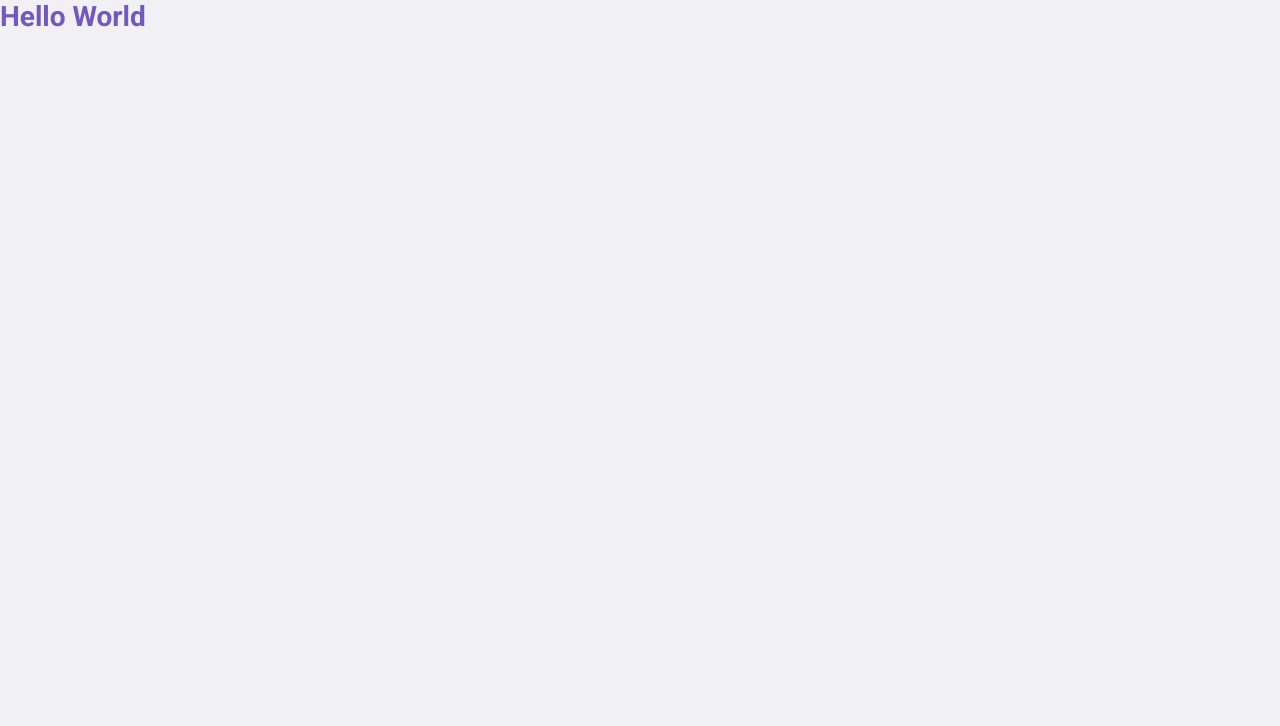
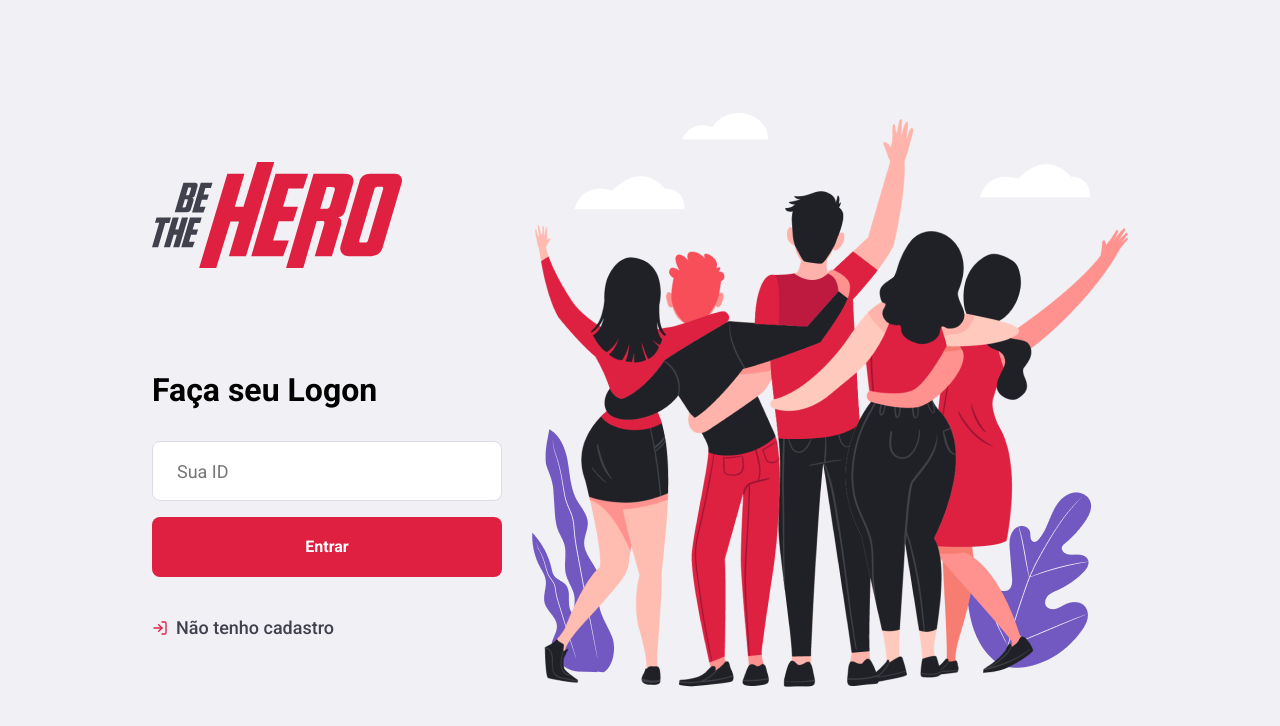
Before and after one commit to davihoffmann/app-react-frontend-example, a React (Create React App) app: page / in a window 1280 px wide. Shown: the top 726 px of the page. Built offline with nearby package versions, Linux system fonts and the light colour scheme.

Commit message:
criada estrutura da pagina de login e estilização

```diff
--- a/package.json
+++ b/package.json
@@ -8,6 +8,7 @@
     "@testing-library/user-event": "^7.2.1",
     "react": "^16.13.1",
     "react-dom": "^16.13.1",
+    "react-icons": "^3.9.0",
     "react-scripts": "3.4.1"
   },
   "scripts": {
--- a/src/global.css
+++ b/src/global.css
@@ -20,3 +20,34 @@
 button {
     cursor: pointer;
 }
+
+form input {
+    width: 100%;
+    height: 60px;
+    color: #333;
+    border: 1px solid #dcdce6;
+    border-radius: 8px;
+    padding: 0 24px;
+}
+
+.button {
+    width: 100%;
+    height: 60px;
+    background: #e02041;
+    border: 0;
+    border-radius: 8px;
+    color: #fff;
+    font-weight: 700;
+    margin-top: 16px;
+    display: inline-block;
+    text-align: center;
+    text-decoration: none;
+    font-size: 16px;
+    line-height: 60px;
+    transition: filter 0.2s;
+}
+
+.button:hover {
+    filter: brightness(90%);
+
+}
--- a/src/pages/Logon/index.js
+++ b/src/pages/Logon/index.js
@@ -1,9 +1,32 @@
 import React from 'react';
+import { FiLogIn } from 'react-icons/fi';
 
 import './styles.css';
 
+import logoImg from '../../assets/logo.svg';
+import heroesImg from '../../assets/heroes.png';
+
 export default function Logon() {
     return (
-        <h1>Hello World</h1>
+        <div className="logon-container">
+            <section className="form">
+                <img src={logoImg} alt="Be The Hero" />
+
+                <form>
+                    <h1>Faça seu Logon</h1>
+
+                    <input placeholder="Sua ID" />
+                    <button className="button" type="submit">Entrar</button>
+
+
+                    <a href="/register">
+                        <FiLogIn size={16} color="#E02041" />
+                        Não tenho cadastro
+                    </a>
+                </form>
+
+            </section>
+            <img src={heroesImg} alt="Heroes" />
+        </div>
     );
 }
--- a/src/pages/Logon/styles.css
+++ b/src/pages/Logon/styles.css
@@ -1,3 +1,44 @@
-h1 {
-    color: #7159c1;
+.logon-container {
+    width: 100%;
+    max-width: 1120px;
+    height: 100vh;
+    margin: 0 auto;
+
+    display: flex;
+    align-items: center;
+    justify-content: center;
 }
+
+.logon-container section.form {
+    width: 100%;
+    max-width: 350px;
+    margin-right: 30px;
+}
+
+.logon-container section.form form {
+    margin-top: 100px;
+}
+
+.logon-container section.form form h1 {
+    font-size: 32px;
+    margin-bottom: 32px;
+}
+
+.logon-container section.form form a {
+    display: flex;
+    align-items: center;
+    margin-top: 40px;
+    color: #41414d;
+    font-size: 18px;
+    text-decoration: none;
+    font-weight: 500;
+    transition: opacity 0.2s;
+}
+
+.logon-container section.form form a svg {
+    margin-right: 8px;
+}
+
+.logon-container section.form form a:hover {
+    opacity: 0.8;
+}
```
Also changed, not shown: 1 other file (tests, documents, lock files or other folders).
